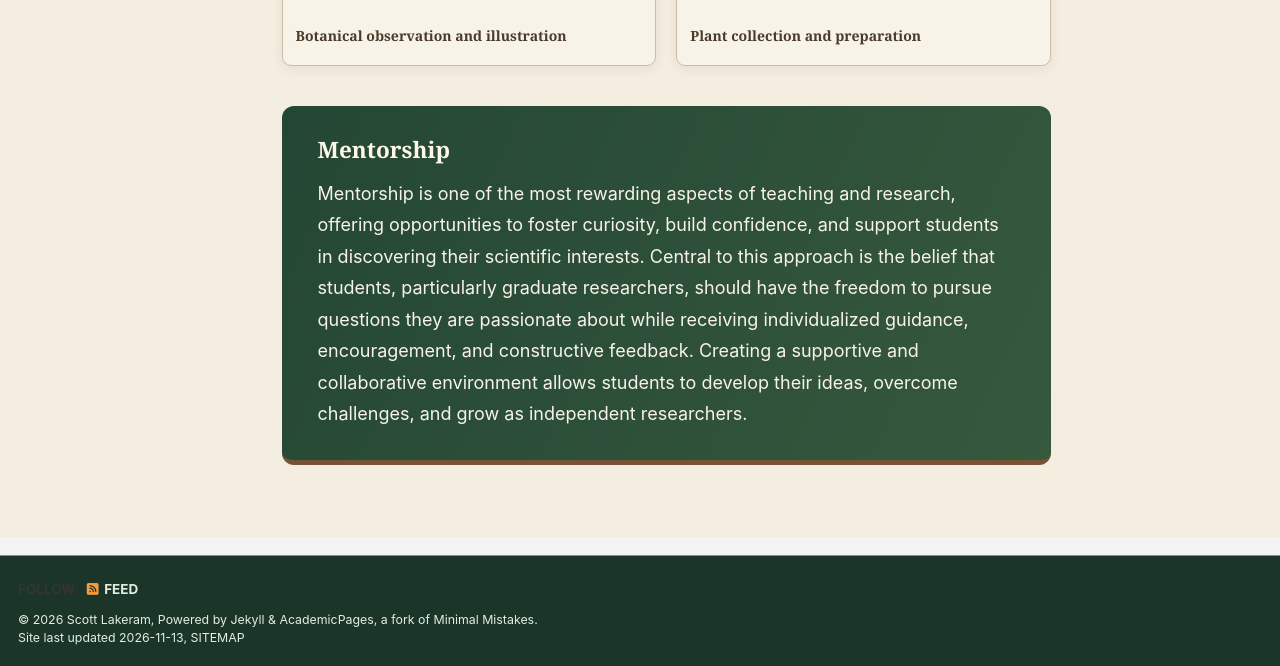
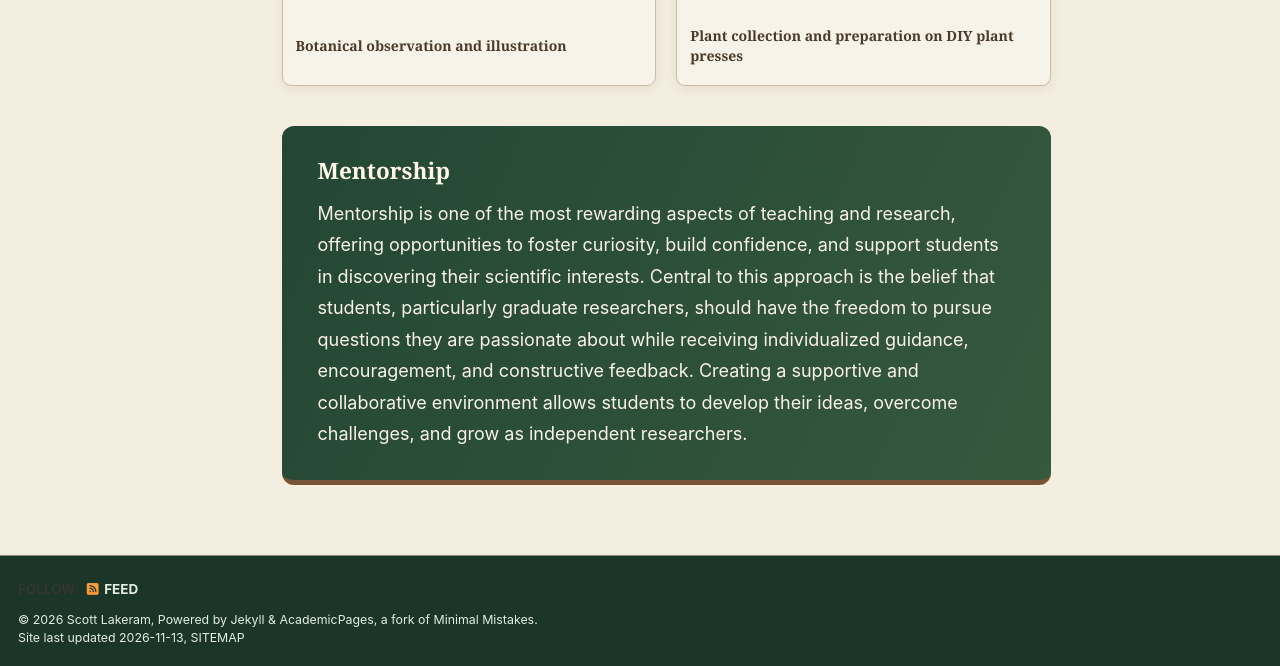
Before and after one commit to slakeram/slakeram.github.io, a Jekyll site: the page built from _pages/teaching.html, in a window 1280 px wide and 900 px high, scrolled down 2012 px, cut to the strip 234-900 px from the top of the window. Built offline with Jekyll 4.4.1, drawn with Linux system fonts in a browser that asks for light colours; a script bundle is joined from its source files by our own code; a style sheet for code colours, icons or effects is not loaded.

Commit message:
Clarify DIY plant presses in teaching photo caption

```diff
--- a/_pages/teaching.html
+++ b/_pages/teaching.html
@@ -76,7 +76,7 @@ author_profile: false
       </figure>
       <figure>
         <img src="{{ '/images/Pressing%20plants.jpg' | relative_url }}" alt="Collected plant and fern specimens laid out on paper for preparation and documentation" loading="lazy" decoding="async">
-        <figcaption>Plant collection and preparation</figcaption>
+        <figcaption>Plant collection and preparation on DIY plant presses</figcaption>
       </figure>
     </div>
   </section>
```
